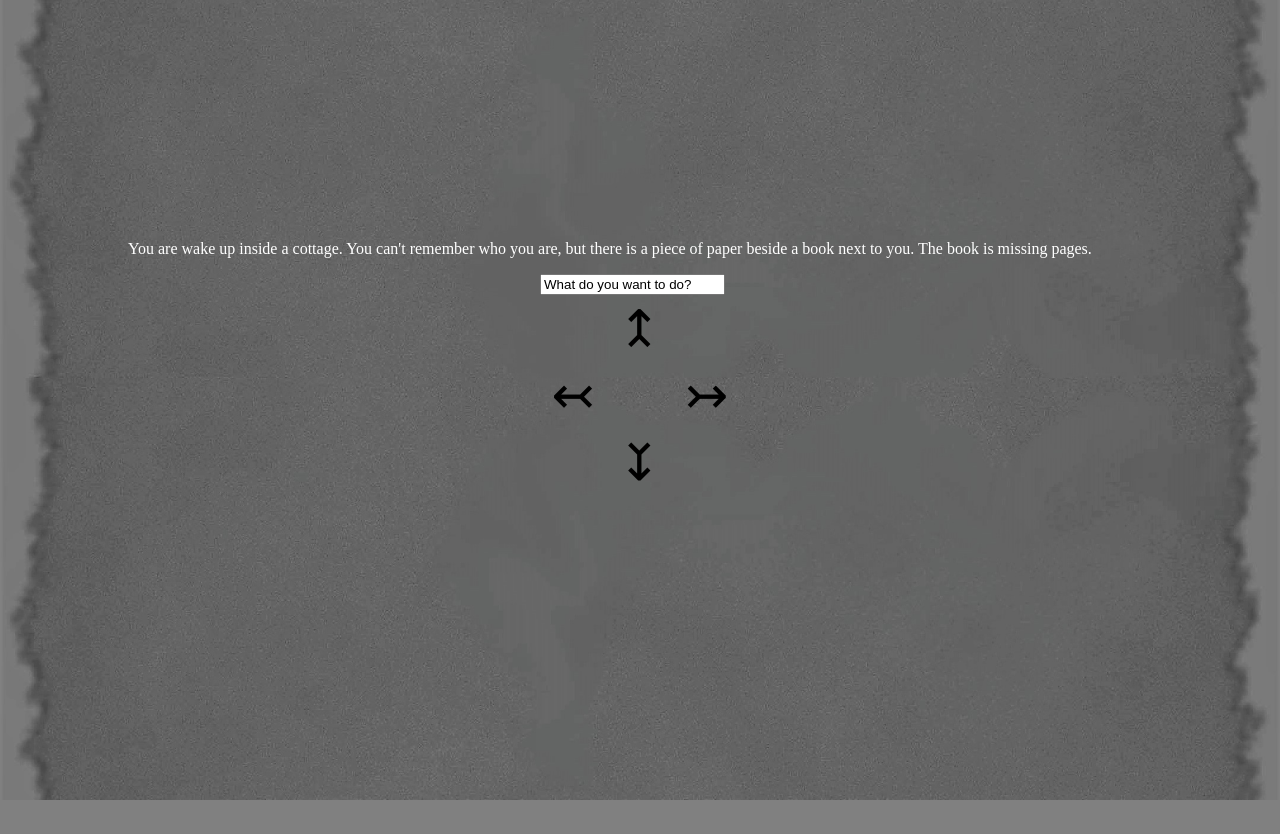
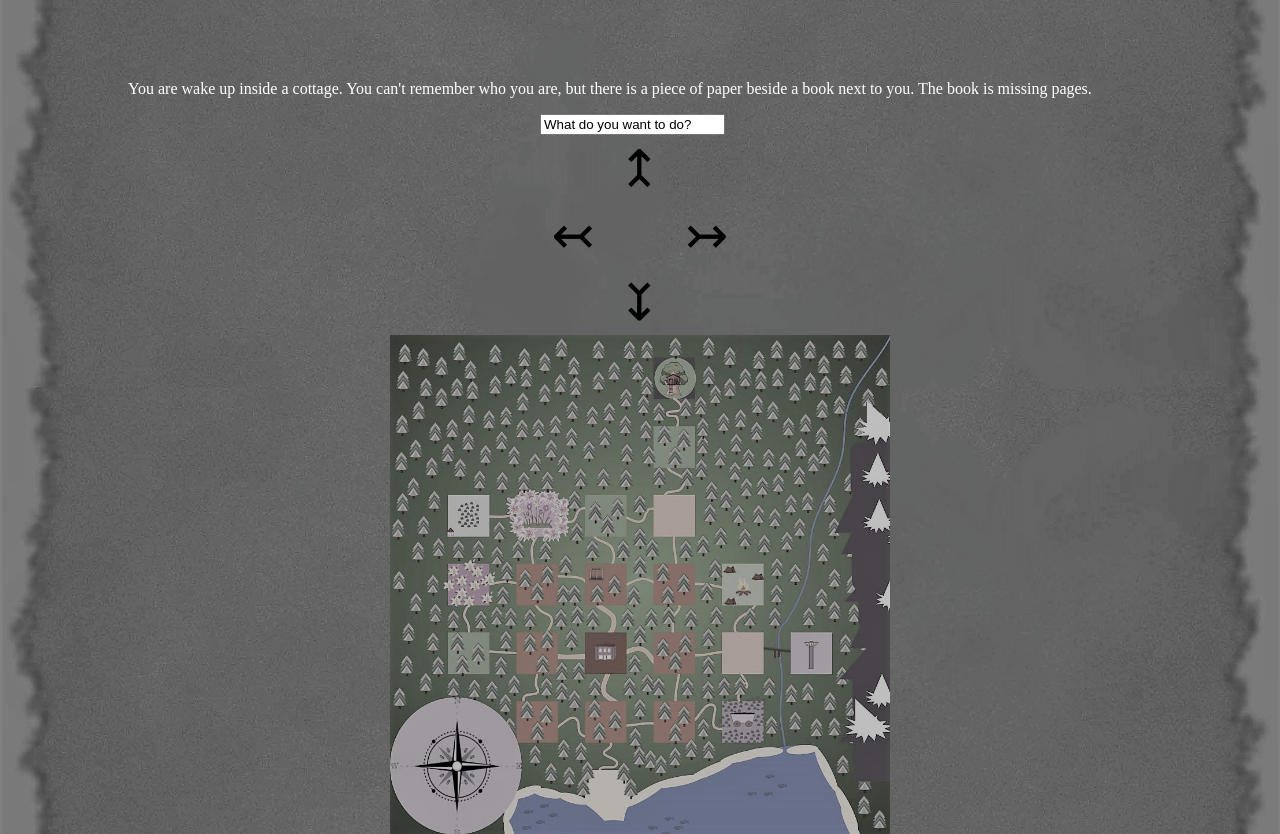
Before and after one commit to demonicangel25/demonicangel25.github.io, a plain HTML site: page index.html in a window 1280 px wide. Before the commit the page ends 800 px from the top, so only its background shows below. Drawn offline with Linux system fonts and the light colour scheme.

Commit message:
Map and Icon added

```diff
--- a/adventure.css
+++ b/adventure.css
@@ -23,46 +23,42 @@ button.enter {
 	display: none;
 }
 
+img {
+	width:100%;
+}
+
 #inputbox {
 	width: auto;
 }
-
 #north {
 	transform: rotate(90deg);
 	clear:both;
 	margin-left:33.3%;
 }
-
 #north:after {
 	content: '\21A2';
 }
-
 #east {
 	content: '\21A2';
 	margin-left:33.3%;
 	float:left;
 }
-
 #east:after {
 	content: '\21A3';
 }
-
 #west {
 	clear:left;
 	float:left;
 }
-
 #west:after {
 	content: '\21A2';
 }
-
 #south {
 	transform: rotate(90deg);
 	margin-left:33.3%;
 	clear:left;
 	float:left;
 }
-
 #south:after {
 	content: '\21A3';
 }
@@ -72,11 +68,16 @@ button.enter {
 	width:200px;
 	height:200px;
 }
+.imgC {
+	margin:auto;
+	width:500px;
+	height:500px;
+}
 #locainfo {
 	width:80vw;
 	margin-left:auto;
 	margin-right:auto;
-	margin-top:30vh;
+	margin-top:10vh;
 }
 
 #location, #cou, #coue {
--- a/index.html
+++ b/index.html
@@ -2,6 +2,7 @@
 <head>
 
 <title>The Hero of The Forest</title>
+<link rel="icon" type="image/png" sizes="32x32" href="images/icon.png">
 
 <link rel="stylesheet" href="adventure.css">
 </head>
@@ -24,7 +25,10 @@
 <button id="east" onclick="east();loc()"></button>
 
 <button id="south" onclick="south();loc()"></button>
+</div>
 
+<div class="imgC">
+<img src="images/GameMap.jpg">
 </div>
 
 <script src="HeroOfForest.js"></script>
```
Also changed, not shown: images/GameMap.jpg (added), images/icon.png (added).
